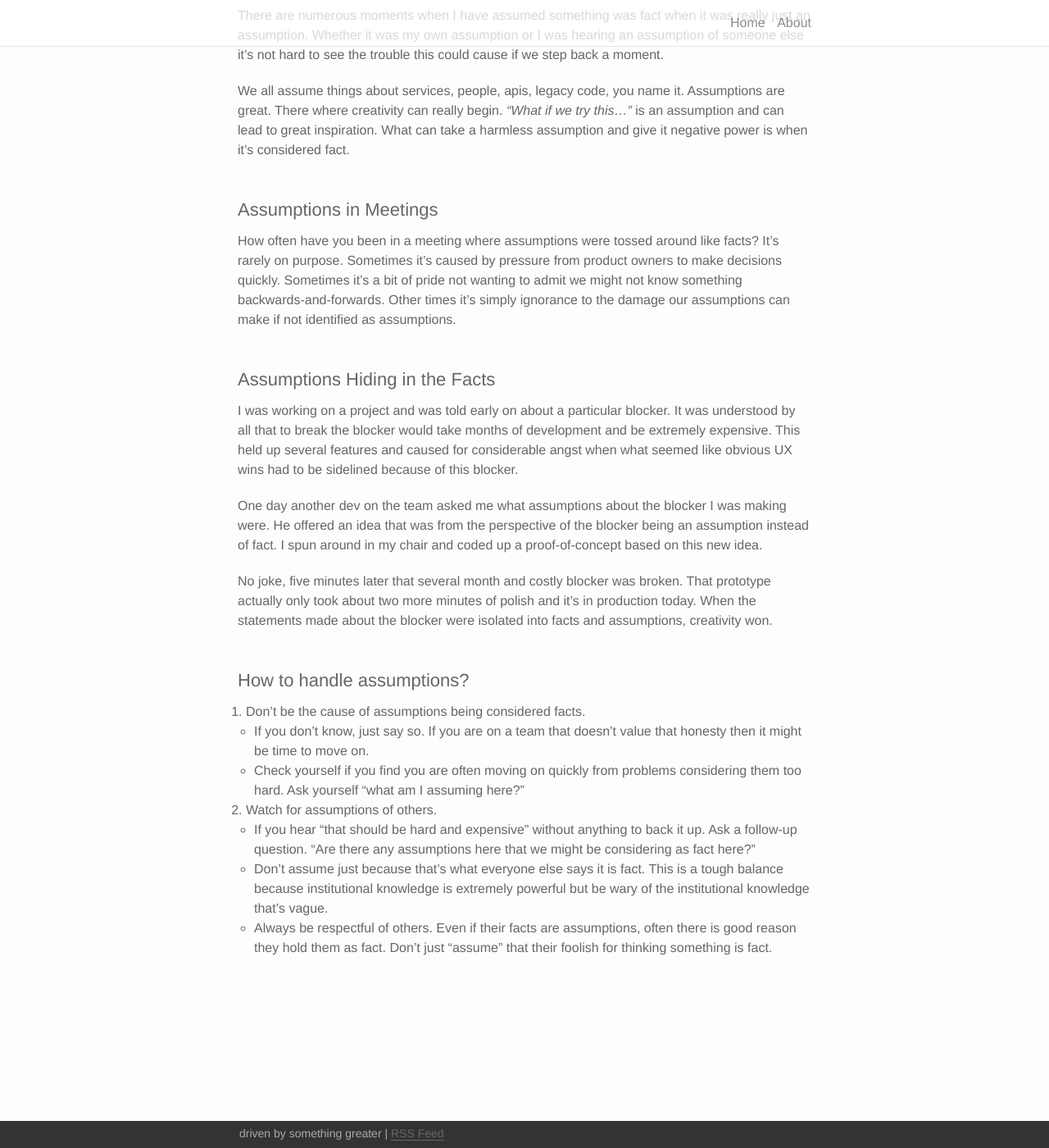
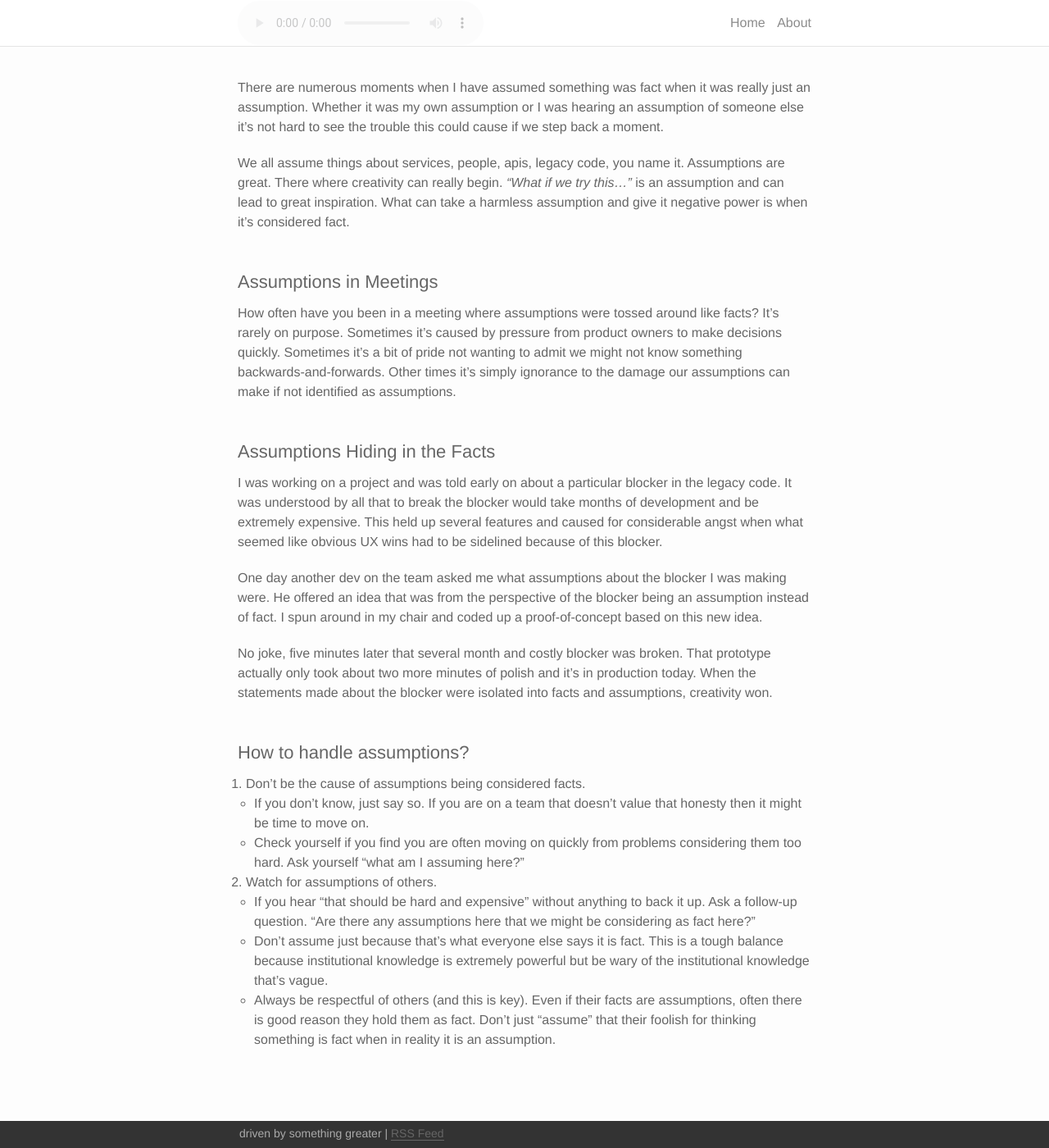
Before and after one commit to peterramsing/personal-site, a Jekyll site: the page built from _posts/2016-07-10-define-your-assumptions.md, in a window 1280 px wide and 1400 px high, scrolled down 253 px. Shown: the whole window at 82% size. Built offline with Jekyll 4.4.1, drawn with Linux system fonts in a browser that asks for light colours; nearby versions of some CDN libraries; some of the changed text lies outside the part shown.

Commit message:
Updates to assumptions post + audio

```diff
--- a/_posts/2016-07-10-define-your-assumptions.md
+++ b/_posts/2016-07-10-define-your-assumptions.md
@@ -18,7 +18,7 @@
 How often have you been in a meeting where assumptions were tossed around like facts? It's rarely on purpose. Sometimes it's caused by pressure from product owners to make decisions quickly. Sometimes it's a bit of pride not wanting to admit we might not know something backwards-and-forwards. Other times it's simply ignorance to the damage our assumptions can make if not identified as assumptions.
 
 ## Assumptions Hiding in the Facts
-I was working on a project and was told early on about a particular blocker. It was understood by all that to break the blocker would take months of development and be extremely expensive. This held up several features and caused for considerable angst when what seemed like obvious UX wins had to be sidelined because of this blocker.
+I was working on a project and was told early on about a particular blocker in the legacy code. It was understood by all that to break the blocker would take months of development and be extremely expensive. This held up several features and caused for considerable angst when what seemed like obvious UX wins had to be sidelined because of this blocker.
 
 One day another dev on the team asked me what assumptions about the blocker I was making were. He offered an idea that was from the perspective of the blocker being an assumption instead of fact. I spun around in my chair and coded up a proof-of-concept based on this new idea.
 
@@ -31,4 +31,4 @@
 2. Watch for assumptions of others.
   * If you hear "that should be hard and expensive" without anything to back it up. Ask a follow-up question. "Are there any assumptions here that we might be considering as fact here?"
   * Don't assume just because that's what everyone else says it is fact. This is a tough balance because institutional knowledge is extremely powerful but be wary of the institutional knowledge that's vague.
-  * Always be respectful of others. Even if their facts are assumptions, often there is good reason they hold them as fact. Don't just "assume" that their foolish for thinking something is fact.
+  * Always be respectful of others (and this is key). Even if their facts are assumptions, often there is good reason they hold them as fact. Don't just "assume" that their foolish for thinking something is fact when in reality it is an assumption.
```
Also changed, not shown: other parts of _posts/2016-07-10-define-your-assumptions.md (+1 -1 lines), 1 other file.
